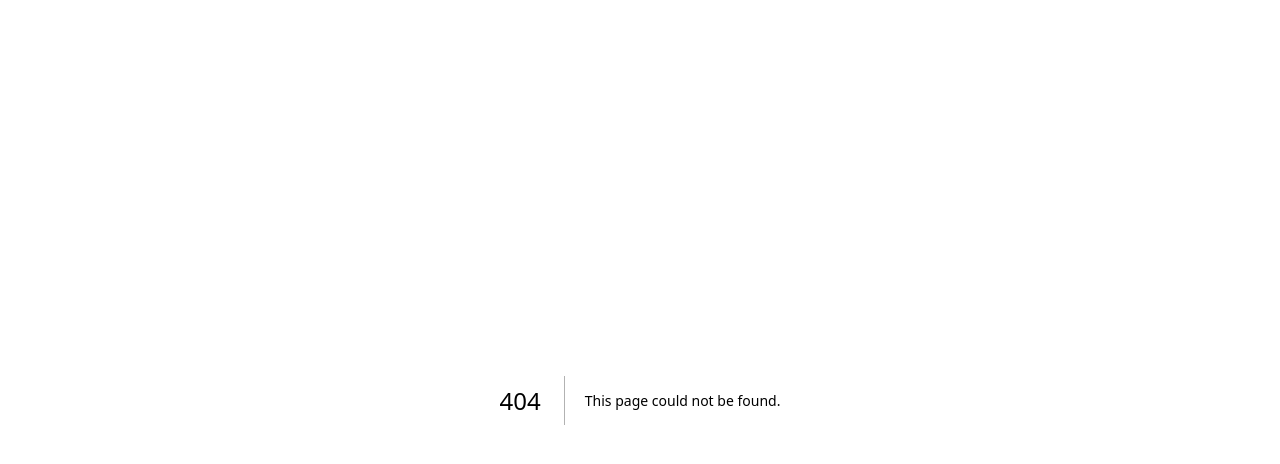
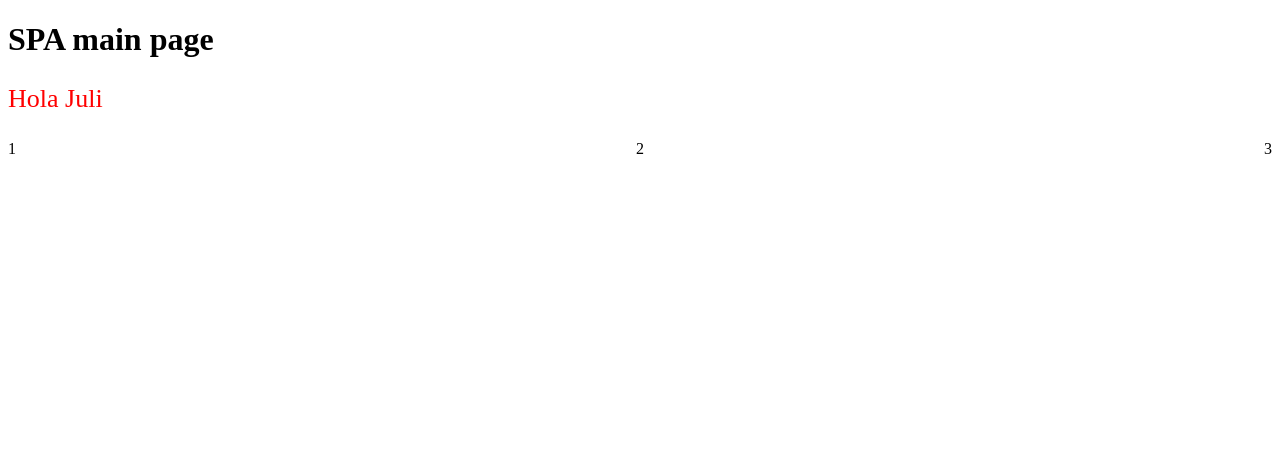
Before and after one commit to julianf97/plataforma-streaming, a Next.js app: page /home in a window 1280 px wide. Before the commit this address had no page. Shown: the top 464 px of the page. Built offline with nearby package versions, Linux system fonts and the light colour scheme.

Commit message:
feature: se configura styled-components en Next

```diff
--- a/src/app/globals.css
+++ b/src/app/globals.css
@@ -1,27 +1,5 @@
-@tailwind base;
-@tailwind components;
-@tailwind utilities;
-
-:root {
-  --foreground-rgb: 0, 0, 0;
-  --background-start-rgb: 214, 219, 220;
-  --background-end-rgb: 255, 255, 255;
+body {
+  box-sizing: border-box;
+  padding: 0px;
+  margin: 0px;
 }
-
-@media (prefers-color-scheme: dark) {
-  :root {
-    --foreground-rgb: 255, 255, 255;
-    --background-start-rgb: 0, 0, 0;
-    --background-end-rgb: 0, 0, 0;
-  }
-}
-
-body {
-  color: rgb(var(--foreground-rgb));
-  background: linear-gradient(
-      to bottom,
-      transparent,
-      rgb(var(--background-end-rgb))
-    )
-    rgb(var(--background-start-rgb));
-}
--- /dev/null
+++ b/src/app/home/page.js
@@ -0,0 +1,16 @@
+'use client';
+import { Container, Parrafo } from './styled';
+
+export default function Home() {
+  return (
+    <main>
+      <h1>SPA main page</h1>
+      <Parrafo>Hola Juli</Parrafo>
+      <Container>
+        <div>1</div>
+        <div>2</div>
+        <div>3</div>
+      </Container>
+    </main>
+  );
+}
--- /dev/null
+++ b/src/app/home/styled.js
@@ -0,0 +1,11 @@
+import Styled from 'styled-components';
+
+export const Parrafo = Styled.p`
+  color: red;
+  font-size: 26px;
+`;
+
+export const Container = Styled.div`
+  display: flex;
+  justify-content: space-between;
+`;
--- a/src/app/layout.js
+++ b/src/app/layout.js
@@ -1,17 +1,11 @@
-import './globals.css'
-import { Inter } from 'next/font/google'
-
-const inter = Inter({ subsets: ['latin'] })
-
-export const metadata = {
-  title: 'Create Next App',
-  description: 'Generated by create next app',
-}
+import StyledComponentsRegistry from './lib/registry';
 
 export default function RootLayout({ children }) {
   return (
-    <html lang="en">
-      <body className={inter.className}>{children}</body>
+    <html>
+      <body>
+        <StyledComponentsRegistry>{children}</StyledComponentsRegistry>
+      </body>
     </html>
-  )
+  );
 }
--- /dev/null
+++ b/src/app/lib/registry.js
@@ -0,0 +1,25 @@
+'use client';
+
+import React, { useState } from 'react';
+import { useServerInsertedHTML } from 'next/navigation';
+import { ServerStyleSheet, StyleSheetManager } from 'styled-components';
+
+export default function StyledComponentsRegistry({ children }) {
+  // Only create stylesheet once with lazy initial state
+  // x-ref: https://reactjs.org/docs/hooks-reference.html#lazy-initial-state
+  const [styledComponentsStyleSheet] = useState(() => new ServerStyleSheet());
+
+  useServerInsertedHTML(() => {
+    const styles = styledComponentsStyleSheet.getStyleElement();
+    styledComponentsStyleSheet.instance.clearTag();
+    return <>{styles}</>;
+  });
+
+  if (typeof window !== 'undefined') return <>{children}</>;
+
+  return (
+    <StyleSheetManager sheet={styledComponentsStyleSheet.instance}>
+      {children}
+    </StyleSheetManager>
+  );
+}
--- a/src/app/page.js
+++ /dev/null
@@ -1,9 +0,0 @@
-import Image from 'next/image';
-
-export default function Home() {
-  return (
-    <main className="flex min-h-screen flex-col items-center justify-between p-24">
-      <h1>SPA main page</h1>
-    </main>
-  );
-}
```
